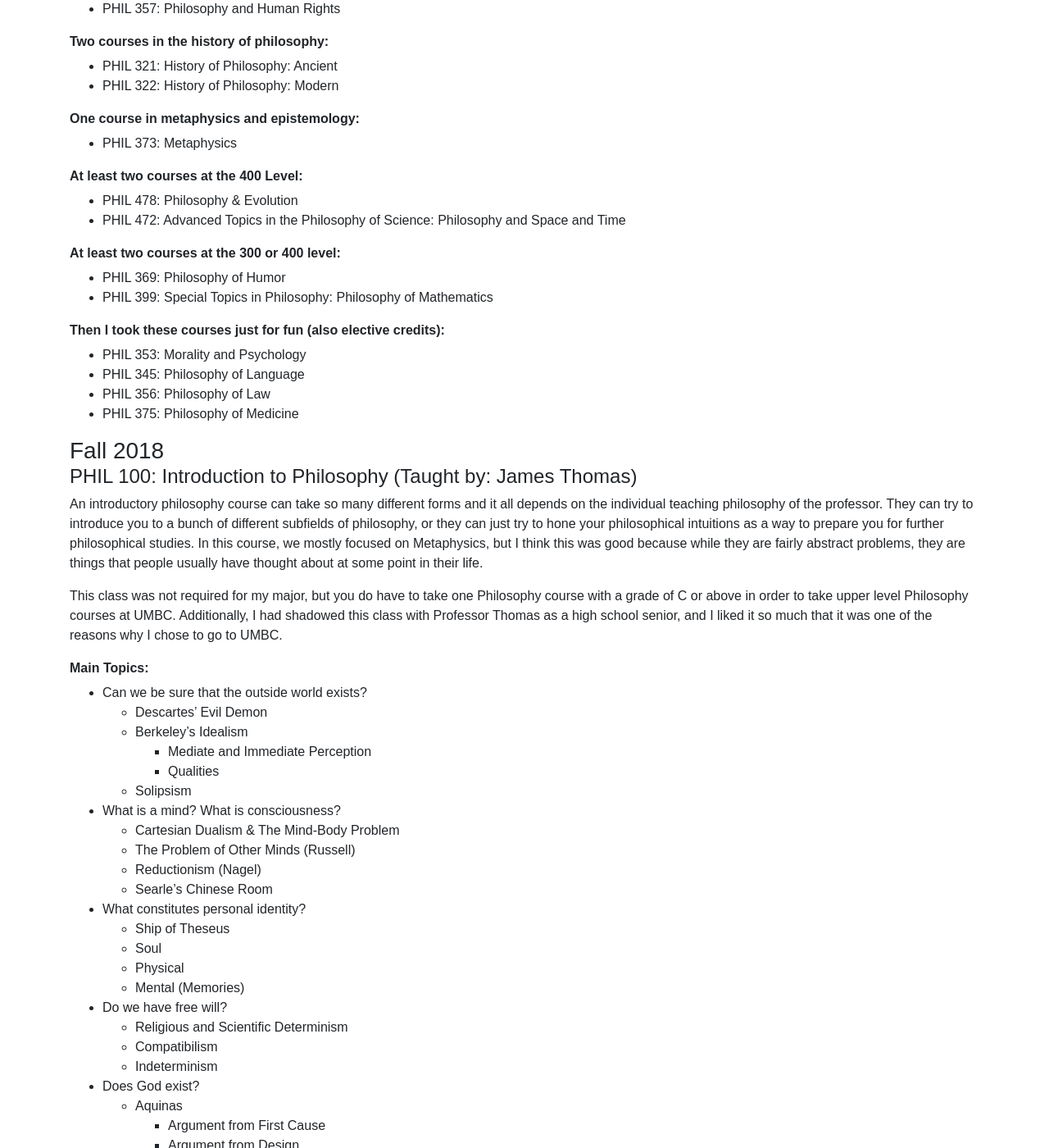
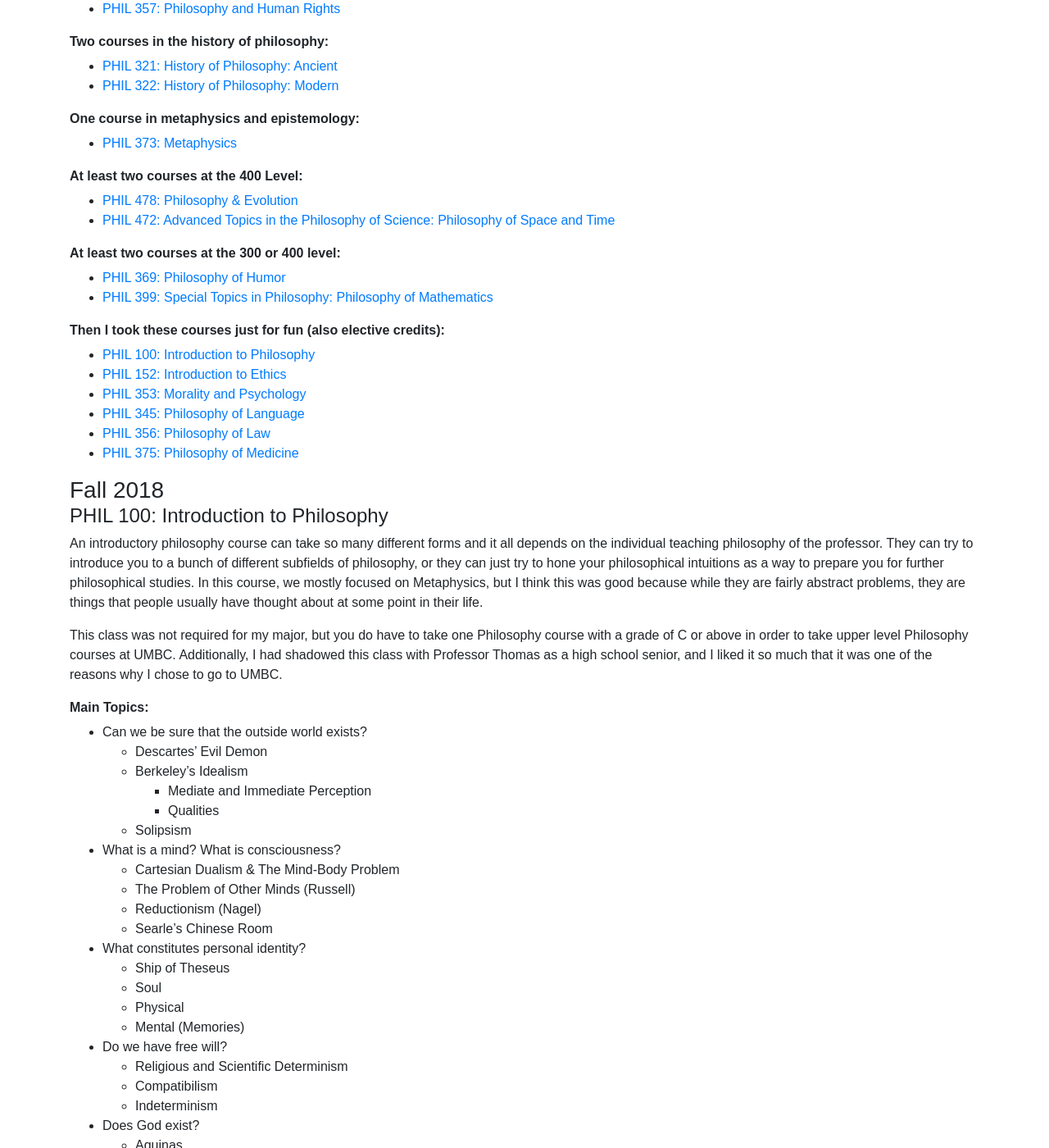
Before and after one commit to reeshuffled/reeshuffled.github.io, a Jekyll site: the page built from _posts/2022-05-06-My-Philosophy-Degree-In-A-Nutshell.md, in a window 1280 px wide and 1400 px high, scrolled down 357 px. Shown: the whole window at 82% size. Built offline with Jekyll 4.4.1, drawn with Linux system fonts in a browser that asks for light colours; some of the changed text lies outside the part shown.

Commit message:
add links to phil nutshell

```diff
--- a/_posts/2022-05-06-My-Philosophy-Degree-In-A-Nutshell.md
+++ b/_posts/2022-05-06-My-Philosophy-Degree-In-A-Nutshell.md
@@ -10,34 +10,36 @@ I did a B.A. in Philosophy at UMBC. I loved it so much that I wanted to detail w
 The philosophy major consists of at least 36 credits, and this is how I did it:
 
 **One course in logic:**
-- PHIL 346: Deductive Logic
+- [PHIL 346: Deductive Logic](#phil-346-deductive-logic)
 
 **One course in ethics:**
-- PHIL 357: Philosophy and Human Rights
+- [PHIL 357: Philosophy and Human Rights](#phil-357-philosophy-and-human-rights)
 
 **Two courses in the history of philosophy:**
-- PHIL 321: History of Philosophy: Ancient
-- PHIL 322: History of Philosophy: Modern
+- [PHIL 321: History of Philosophy: Ancient](#phil-321-history-of-philosophy-ancient)
+- [PHIL 322: History of Philosophy: Modern](#phil-322-history-of-philosophy-modern)
 
 **One course in metaphysics and epistemology:**
-- PHIL 373: Metaphysics
+- [PHIL 373: Metaphysics](#phil-373-metaphysics)
 
 **At least two courses at the 400 Level:**
-- PHIL 478: Philosophy & Evolution
-- PHIL 472: Advanced Topics in the Philosophy of Science: Philosophy and Space and Time
+- [PHIL 478: Philosophy & Evolution](#phil-478-philosophy-and-evolution)
+- [PHIL 472: Advanced Topics in the Philosophy of Science: Philosophy of Space and Time](#phil-472-advanced-topics-in-the-philosophy-of-science-philosophy-of-space-and-time)
 
 **At least two courses at the 300 or 400 level:**
-- PHIL 369: Philosophy of Humor
-- PHIL 399: Special Topics in Philosophy: Philosophy of Mathematics
+- [PHIL 369: Philosophy of Humor](#phil-369-philosophy-of-humor)
+- [PHIL 399: Special Topics in Philosophy: Philosophy of Mathematics](#phil-399-special-topics-in-philosophy-philosophy-of-mathematics)
 
 **Then I took these courses just for fun (also elective credits):**
-- PHIL 353: Morality and Psychology
-- PHIL 345: Philosophy of Language
-- PHIL 356: Philosophy of Law
-- PHIL 375: Philosophy of Medicine
+- [PHIL 100: Introduction to Philosophy](#phil-100-introduction-to-philosophy)
+- [PHIL 152: Introduction to Ethics](#phil-152-introduction-to-ethics)
+- [PHIL 353: Morality and Psychology](#phil-353-morality-and-psychology)
+- [PHIL 345: Philosophy of Language](#phil-345-philosophy-of-language)
+- [PHIL 356: Philosophy of Law](#phil-356-philosophy-of-law)
+- [PHIL 375: Philosophy of Medicine](#phil-375-philosophy-of-medicine)
 
 ### Fall 2018
-#### PHIL 100: Introduction to Philosophy (Taught by: James Thomas)
+#### PHIL 100: Introduction to Philosophy
 An introductory philosophy course can take so many different forms and it all depends on the individual teaching philosophy of the professor. They can try to introduce you to a bunch of different subfields of philosophy, or they can just try to hone your philosophical intuitions as a way to prepare you for further philosophical studies. In this course, we mostly focused on Metaphysics, but I think this was good because while they are fairly abstract problems, they are things that people usually have thought about at some point in their life.
 
 This class was not required for my major, but you do have to take one Philosophy course with a grade of C or above in order to take upper level Philosophy courses at UMBC. Additionally, I had shadowed this class with Professor Thomas as a high school senior, and I liked it so much that it was one of the reasons why I chose to go to UMBC.
@@ -73,7 +75,7 @@ This class was not required for my major, but you do have to take one Philosophy
         - Big Picture Solution (We need evil to grow.)
 
 ### Spring 2019
-#### PHIL 152: Introduction to Ethics (Taught by: Daniel Jenkins)
+#### PHIL 152: Introduction to Ethics
 Almost all Philosophy degrees require a course in Ethics, and while this course did not satisfy that requirement (it needed to be a higher level course in Ethics), I really liked this class because Ethics is mostly about studying how to live your best life ("how to live the good life"). The course had lots of lively discussions about morality and how to make good decisions (see: The Trolley Problem).
 
 **Book:** [The Fundamentals of Ethics by Shafer-Landau](https://www.amazon.com/gp/product/0190631392)
@@ -94,7 +96,7 @@ Almost all Philosophy degrees require a course in Ethics, and while this course
     - Hobbes Leviathan
     - Rawls Justice as Fairness
 
-#### PHIL 357: Human Rights (Taught by: James Thomas)
+#### PHIL 357: Philosophy and Human Rights
 This class was the course that satisfied my Ethics requirement for my degree. I had never thought about human rights very much or the philosophical underpinnings of them before this course, but I am glad I took the course. As someone who thinks a decent amount about AI ethics, I think that this course content will definitely become more important/prevalent if/when we can create artificial consciousness.
 
 **Main Topics:**
@@ -112,7 +114,7 @@ This class was the course that satisfied my Ethics requirement for my degree. I
     - Can you revoke them for punishment?
 
 ### Fall 2019
-#### PHIL 321: History of Philosophy: Ancient (Taught by: Whitney Schwab)
+#### PHIL 321: History of Philosophy: Ancient
 The UMBC Philosophy degree has two history course requirements: Ancient and Modern. I wanted to take Ancient pretty early because philosophy is a tradition of ideas, so knowing what ideas came first is really helpful. While most of the theories of the Ancient thinkers are no longer held, my professor said something that stuck with me, "Just because it is Old, does not mean it is Bad." We have a tendency to write off wrong theories, especially that have since fallen out of favor, but especially in Philosophy, it just represents the progress of ideas.
 
 **Main Topics:**
@@ -128,7 +130,7 @@ We read Socrates, Plato, Aristotle, Epicurus, and the Stoics while thinking abou
 - Are our actions free? Are we morally blameworthy? (Stoics)
 
 ### Spring 2020
-#### PHIL 322: History of Philosophy: Modern (Taught by: Michael Nance)
+#### PHIL 322: History of Philosophy: Modern
 This was the second of my history requirements. Modern Philosophy does not mean philosophy done in the 21st century, but rather around the 17-18th centuries. We read Decartes, Cavendish, Spinoza, Leibniz, Locke, Hume, and Kant, to name a few. The focus of this class was much more on metaphysics and epistemology, we did not focus on Ethics a lot, whereas Ancient thinkers were definitely grappling with it more, or at least in the reading selections from class. During this semester we were sent home for an early Spring Break to never return back to campus due to COVID-19, because of this some readings were dropped because it was harder to teach material online for teachers who had never done it before.
 
 **Book:** [Modern Philosophy: An Anthology of Primary Sources by Ariew and Watkins](https://www.amazon.com/Modern-Philosophy-Anthology-Primary-Sources/dp/1624668054)
@@ -145,7 +147,7 @@ We focused on some of the following questions:
     - What are the aims of knowledge?
     - How can we be sure of what we know?
 
-#### PHIL 369: Philosophy of Humor (Taught by: James Thomas)
+#### PHIL 369: Philosophy of Humor
 This was one of my favorite classes that I took as a part of my Philosophy degree, and one that was actually very practically useful. I am someone who loves comedy, I think of myself as someone who is pretty funny, but I also liked to be fairly analytic about the jokes that I told, or why I laughed at the jokes that other people told. This is also one of the first classes where I truly began to form my own philosophical opinions on the topics that we discussed in class (I believe in an Incongruity Theory about humor). In my other classes, I either did not know enough, or felt too insecure in my abilities to form my own opinions and be able to defend them as well.
 
 **Book:** [The Philosophy of Laughter and Humor by Morreall](https://www.amazon.com/Philosophy-Laughter-Humor-SUNY/dp/0887063276)
@@ -172,7 +174,7 @@ This was one of my favorite classes that I took as a part of my Philosophy degre
     - Are there some jokes that only certain people are able to tell?
 
 ### Fall 2020
-#### PHIL 373: Metaphysics (Taught by: James Thomas)
+#### PHIL 373: Metaphysics
 This class fulfilled my Metaphysics and Epistemology requirement for my degree. I considered taking Epistemology, but I thought that my classes thus far had more of a focus on Epistemology than Metaphysics. I think that the current work in Epistemology is very interesting, but on the whole I find Metaphysics more interesting, especially in regards to Ontology. I really enjoyed this course, and my final essay for the course, titled "Holes: Pretty Interesting Movie / Pretty Tough Ontological Question" was probably my favorite essay to write and think about in all of undergrad.
 
 **Main Topics:**
@@ -191,7 +193,7 @@ This class fulfilled my Metaphysics and Epistemology requirement for my degree.
     - Spatio-temporal continuity
 - Is time travel possible? What are the paradoxes that could arise?
 
-#### PHIL 399: Special Topics in Philosophy: Philosophy of Mathematics (Taught by: Austin Heath)
+#### PHIL 399: Special Topics in Philosophy: Philosophy of Mathematics
 This class counted towards a course at the 300 or 400 level, but really I just thought that was a super interesting course that was not regularly taught through the department, so I wanted to take advantage of it. A graduate student from Johns Hopkins University was teaching this class, among others, and he was really accessible and knowledgeable about the topic. While I am not the most mathematically inclined person, I find the Philosophy of Mathematics truly fascinating and while this course was challenging at times, I am really glad that I took it. This semester was the first semester we were fully online due to COVID-19, so people were not very talkative in class, and there were only about 9 people in this class, so it was definitely felt.
 
 **Books:**
@@ -218,7 +220,7 @@ This class counted towards a course at the 300 or 400 level, but really I just t
 - Rules (Wittgenstein + Kripke)
 
 ### Winter 2021
-#### PHIL 346: Deductive Logic (Taught by: Daniel Jenkins)
+#### PHIL 346: Deductive Logic
 The logic requirement is just to take this one-off class, and it is only offered in Fall or Winter, so I decided to just take it in its compressed, accelerated version during the Winter term. I went in knowing that I wasn't super interested in logic, but to my surprise, I enjoyed the class more than I expected. I am still not a huge person on formal logic, but I think that I do understand why some people really like it, and it has improved my reasoning ability a tad. This class was fully online and most of the work in the class was done on our own via homework or quizzes.
 
 **Book:** [The Art of Reasoning by Kelley](https://www.amazon.com/Art-Reasoning-Introduction-Critical-Thinking/dp/0393930785)
@@ -238,7 +240,7 @@ The logic requirement is just to take this one-off class, and it is only offered
     - Converting natural language into Predicate Logic
 
 ### Spring 2021
-#### PHIL 353: Psychology of Morality (Taught by: Eric Campbell)
+#### PHIL 353: Psychology of Morality
 This class didn't really count for anything toward my Philosophy degree, just my total credit count for my double degree. Mostly, I just wanted to take this class because it seemed like a unique perspective on Ethics, a subject matter that I had wanted to study a bit more. This semester was also fully online, but by now teachers had gotten the hang of online instruction, which was good. Instead of reading essays or from a textbook all the time, we also read some published books which I had a blast reading.
 
 **Books:**
@@ -257,7 +259,7 @@ This class didn't really count for anything toward my Philosophy degree, just my
     - Moral Responsibility (G. Strawson & P.F. Strawson)
 - Righteous Anger
 
-#### PHIL 478: Philosophy & Evolution (Taught by: Greg Ealick)
+#### PHIL 478: Philosophy & Evolution
 This class was my first 400 level Philosophy class for the 400 level requirements for my degree. It was certainly a step up in the amount of work, but I think that was just because it was such a heavily structured class that was online. The real step up from the 300 and 400 level was the amount of unguided readings. We were expected to be able to read and parse fairly dense philosophical reading and present the arguments in a concise manner, as well as being able to critique the strengths and weaknesses of the arguments. This class content was super interesting to me and continued my interest in Evolution as a whole that started when I took BIOL 142 which was Ecology & Evolution.
 
 **Books:**
@@ -284,7 +286,7 @@ This class was my first 400 level Philosophy class for the 400 level requirement
     - Naturalistic Fallacy
 
 ### Fall 2021
-#### PHIL 345: Philosophy of Language (Taught by: Greg Ealick)
+#### PHIL 345: Philosophy of Language
 I really enjoy Philosophy of X courses, and Philosophy of Language was one of those courses that I wanted to take so badly, so when I saw that it was being offered, I immediately registered for it. This class made me a better philosopher for sure, being able to see the history of ideas so clearly in the field allowed me to better contextualize and critique the arguments. I also became a better conversationalist and dialogue facilitator after I learned about Conversational Implicature when we read Grice. Philosophy of Language was equal parts getting really nitty gritty about specific parts of language, as well as thinking about how we use language and why, both of which I found equally interesting for very different reasons. This was the first time back in-person during the COVID-19 pandemic, and I did not want to miss a single class because the content was so interesting and engaging.
 
 **Main Topics:**
@@ -309,7 +311,7 @@ I really enjoy Philosophy of X courses, and Philosophy of Language was one of th
 - Wittgenstein
     - Private Language
 
-#### PHIL 472: Advanced Topics in the Philosophy of Science: WhatPhilosophy and Space and Time (Taught by: Christopher Arledge)
+#### PHIL 472: Advanced Topics in the Philosophy of Science: Philosophy of Space and Time
 This class was my second and last 400 level Philosophy class I needed to fulfill the 400 level requirements for my degree. This course was also taught by a Johns Hopkins graduate student, just like my Philosophy of Mathematics course, but this professor had a different idea for the class. Since this was a higher level special topics class, he wanted to treat it more like a graduate seminar. That meant that there were no tests, only one paper and a presentation that was all of our grade. This was daunting, but took a lot of the pressure to understand every single detail in the course, because we could choose what we wanted to write our paper on. I ended up writing my paper on the Theoretical Virtues of the Leading Theories of the Metaphysics of Time because it was a fun application of the Philosophy of Science on the Metaphysics of Time. There were a number of times in lecture where I was super lost because there was a lot of physics and highly abstract conceptual discussions, but I learned so much during this course.
 
 **Books:**
@@ -339,7 +341,7 @@ This class was my second and last 400 level Philosophy class I needed to fulfill
     - Eternalism
 
 ### Spring 2022
-#### PHIL 356: Philosophy of Law (Taught by: James Thomas)
+#### PHIL 356: Philosophy of Law
 The Philosophy of Space and Time was the last class I needed to complete my Philosophy degree, but I still wanted to take Philosophy classes, so both classes this semester were just for fun (as well as elective credits). This class was unique among the courses I had taken because this was the most applied. We talked about Supreme Court cases and had lots of discussions about the various theories of jurisprudence. I have no interest in going into a career in law, but instead thought that I could become a better citizen by getting to know theories of law and justice.
 
 **Main Topics:**
@@ -355,7 +357,7 @@ The Philosophy of Space and Time was the last class I needed to complete my Phil
 - Should the death penalty be allowed?
 - What is freedom? What is liberty?
 
-#### PHIL 375: Philosophy of Medicine (Taught by: Jessica Pfeifer)
+#### PHIL 375: Philosophy of Medicine
 This was the first time in awhile that this course was offered at UMBC, so I jumped on the chance to take this class. Through taking Philosophy & Evolution and Philosophy of Space and Time I realized how much I like the Philosophy of Science and the various sub-fields within it. This class was online, so it was equal parts reading and lecture time. The book that she had us read was really good, it was a great introduction to the field of the Philosophy of Medicine and provided a nice overview of a lot of important topics/debates.
 
 **Book:** [Care and Cure: An Introduction to Philosophy of Medicine by Stegenga](https://www.amazon.com/gp/product/022659503X)
```
